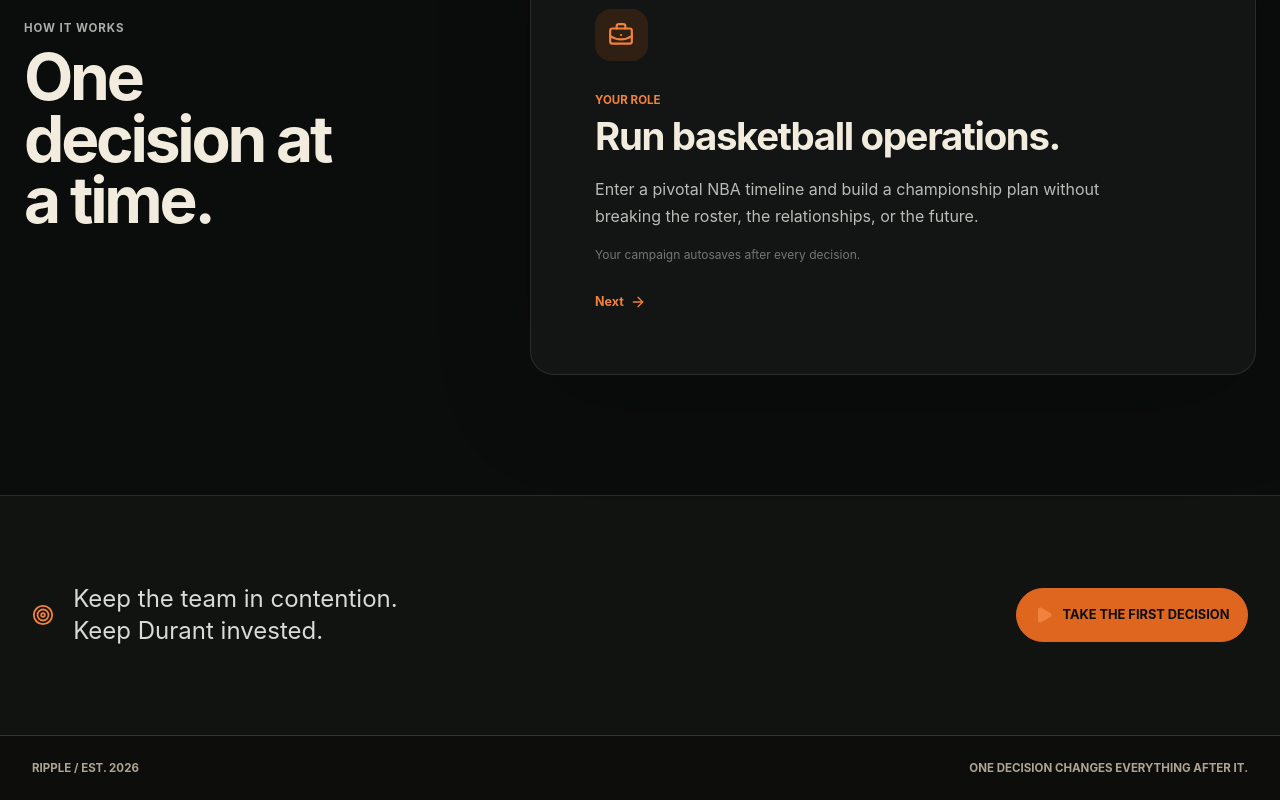
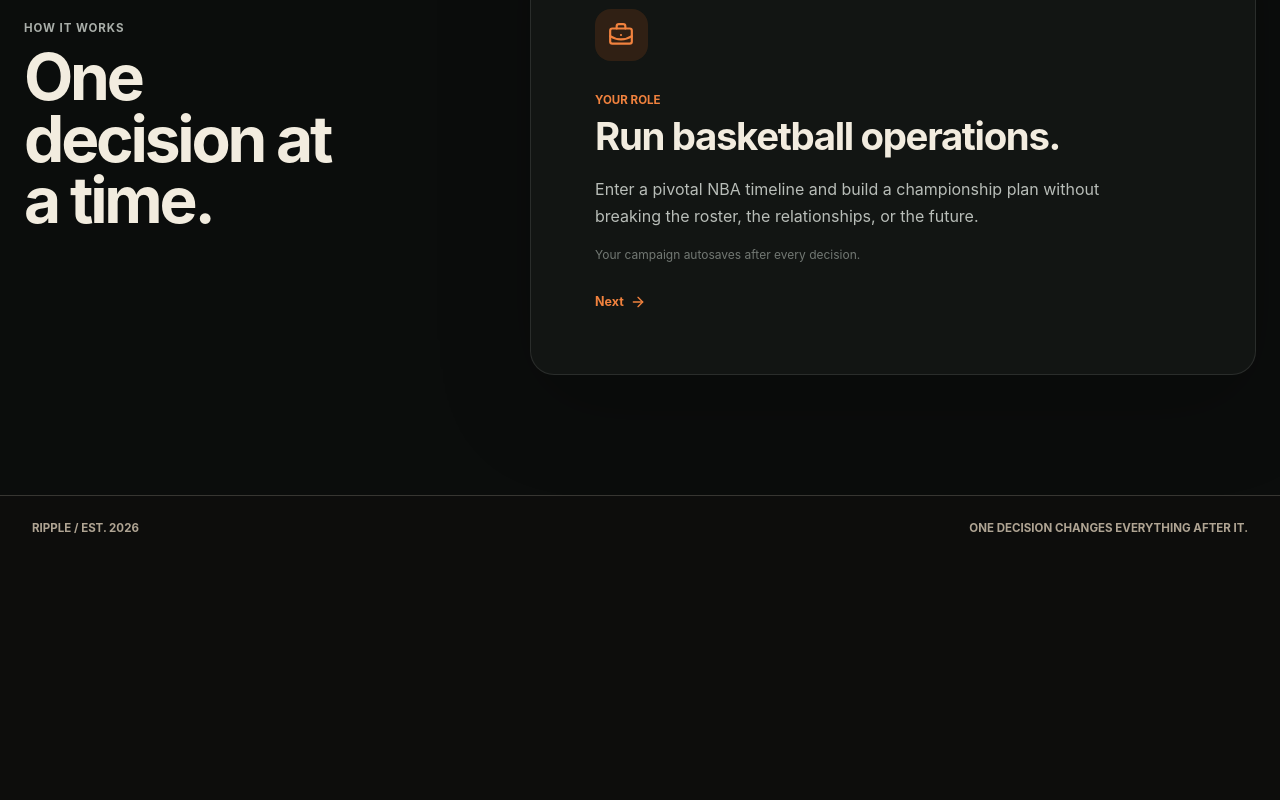
Before and after one commit to keenan34/ripple-alternate-reality, a Next.js app: page / in a window 1280 px wide. Shown: the part 1728-2528 px from the top of the page. After the commit the page ends 2288 px from the top, so only its background shows below. Built offline with nearby package versions, Linux system fonts and the light colour scheme.

Commit message:
Simplify public homepage navigation

```diff
--- a/src/app/page.tsx
+++ b/src/app/page.tsx
@@ -1,4 +1,4 @@
-import { ArrowRight, Target } from "lucide-react";
+import { ArrowRight } from "lucide-react";
 import Image from "next/image";
 import Link from "next/link";
 
@@ -6,7 +6,6 @@ import { CampaignIntro } from "@/components/campaign-intro";
 import { HomeHero } from "@/components/home-hero";
 import { StartStoryButton } from "@/components/start-story-button";
 import { campaigns } from "@/content/campaigns";
-import { durantCampaign } from "@/content/durant-campaign";
 
 const campaignArt: Record<string, string> = {
   "war-room": "/campaign/war-room.png",
@@ -53,13 +52,6 @@ export default function HomePage() {
         <CampaignIntro />
       </section>
 
-      <section className="clean-cta">
-        <div>
-          <Target size={22} />
-          <p>Keep the team in contention.<br />Keep Durant invested.</p>
-        </div>
-        <StartStoryButton storySlug={durantCampaign.storySlug} label="Take the first decision" />
-      </section>
     </main>
   );
 }
```
Also changed, not shown: src/app/globals.css.
